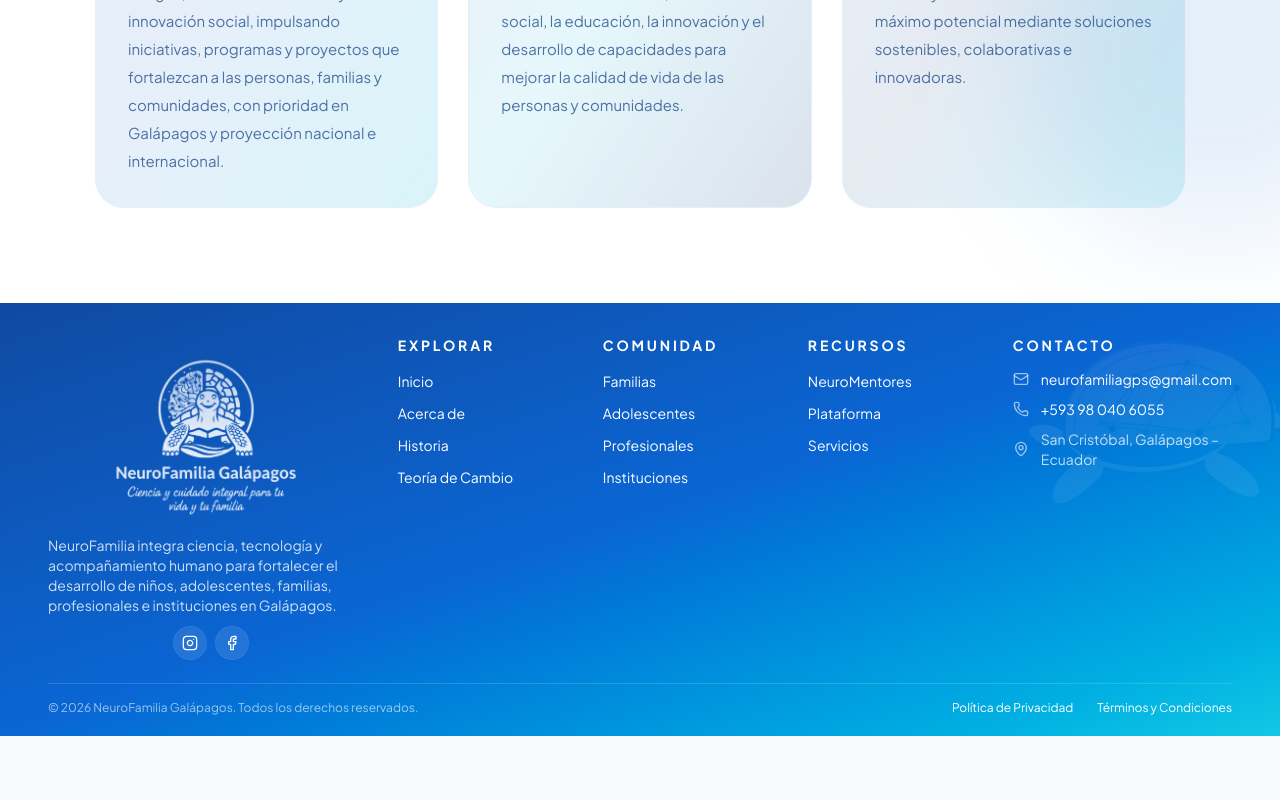
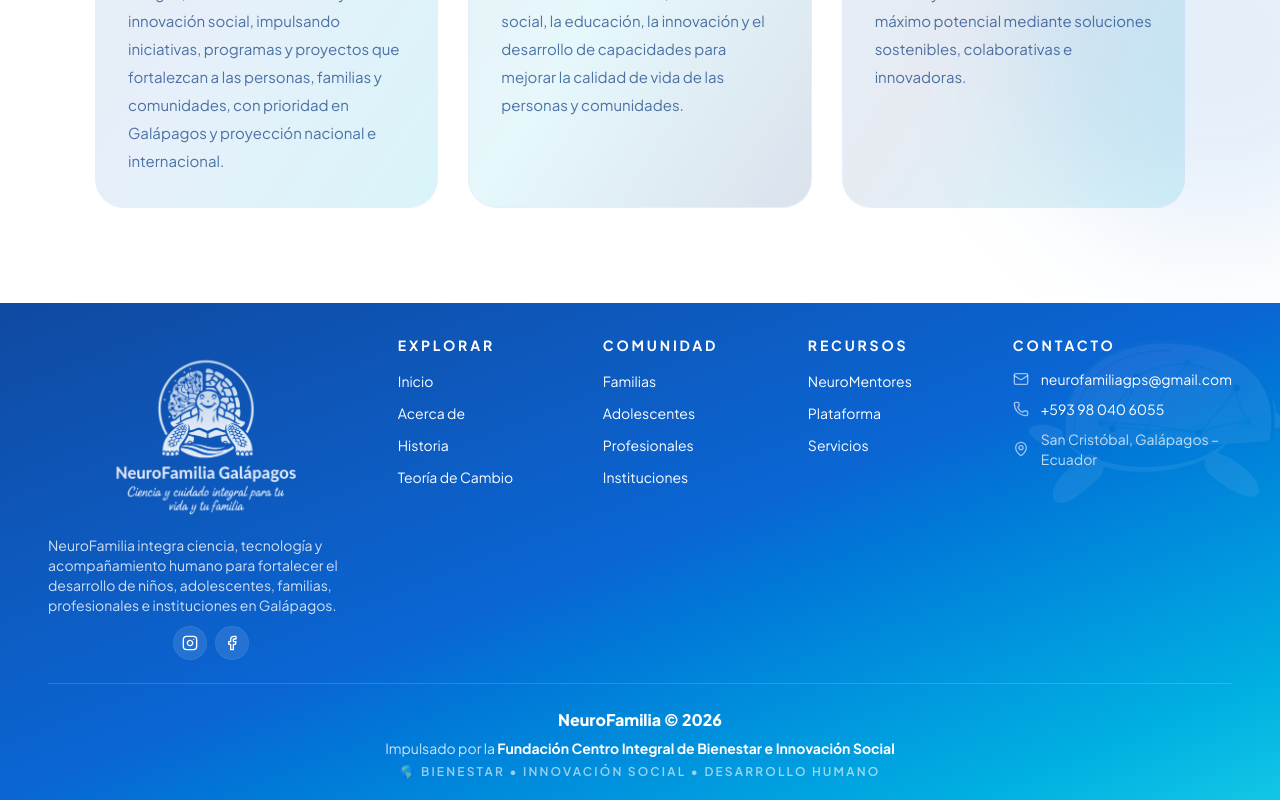
Before and after one commit to nelita0412-afk/NeuroFamilia-AI, a Next.js app in the folder apps/web/: page / in a window 1280 px wide. Shown: the part 2492-3292 px from the top of the page. Before the commit the page ends 3228 px from the top, so only its background shows below. Built offline with nearby package versions, Linux system fonts and the light colour scheme.

Commit message:
feat(web): cierre institucional del footer - NeuroFamilia © 2026 impulsado por la Fundación, centrado

```diff
--- a/apps/web/src/components/landing/footer.tsx
+++ b/apps/web/src/components/landing/footer.tsx
@@ -173,26 +173,19 @@ export function LandingFooter() {
           </div>
         </div>
 
-        {/* SUBFOOTER */}
-        <div className="mt-6 border-t border-white/15 pt-4">
-          <div className="flex flex-col items-center gap-3 text-center lg:flex-row lg:justify-between lg:text-left">
-            <p className="text-xs text-white/60">
-              © 2026 NeuroFamilia Galápagos. Todos los derechos reservados.
+        {/* SUBFOOTER — estructura institucional */}
+        <div className="mt-6 border-t border-white/15 pt-6">
+          <div className="flex flex-col items-center justify-center gap-1 text-center">
+            <p className="text-base font-extrabold text-white">NeuroFamilia © 2026</p>
+            <p className="text-sm leading-6 text-white/80">
+              Impulsado por la{' '}
+              <span className="font-bold text-white">
+                Fundación Centro Integral de Bienestar e Innovación Social
+              </span>
             </p>
-            <div className="flex items-center gap-6">
-              <Link
-                href="/privacy"
-                className="text-xs text-white/60 transition-colors duration-300 hover:text-white"
-              >
-                Política de Privacidad
-              </Link>
-              <Link
-                href="/terms"
-                className="text-xs text-white/60 transition-colors duration-300 hover:text-white"
-              >
-                Términos y Condiciones
-              </Link>
-            </div>
+            <p className="text-xs font-semibold uppercase tracking-[0.18em] text-white/60">
+              🌎 Bienestar • Innovación Social • Desarrollo Humano
+            </p>
           </div>
         </div>
       </div>
```
